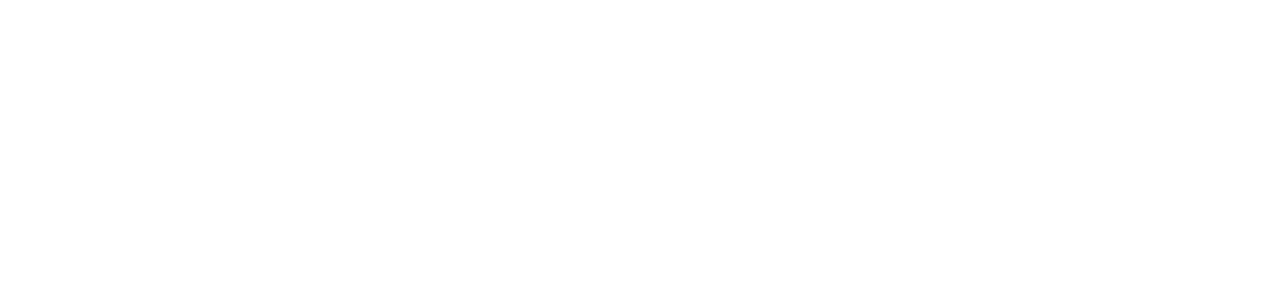
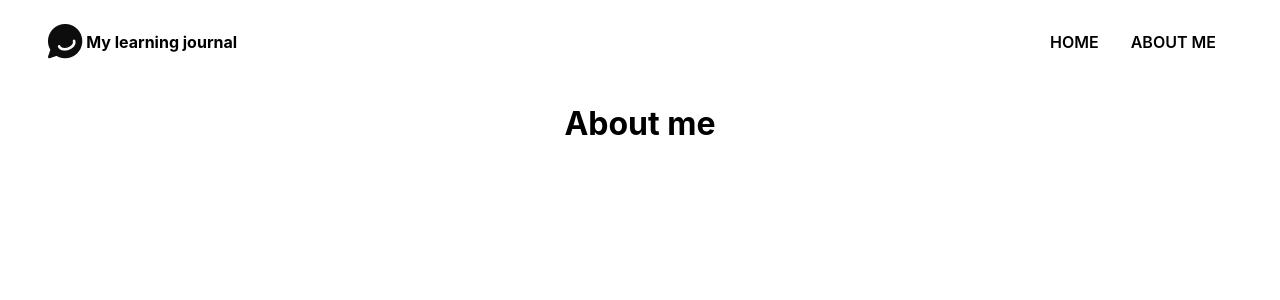
Before and after one commit to ThomasR1997/learning-journal, a React (Create React App) app: page /#/about-page in a window 1280 px wide. Shown: the top 300 px of the page. Built offline with nearby package versions, Linux system fonts and the light colour scheme.

Commit message:
feat/ added Navbar and working links

```diff
--- a/package.json
+++ b/package.json
@@ -9,6 +9,7 @@
     "@testing-library/user-event": "^13.5.0",
     "react": "^18.2.0",
     "react-dom": "^18.2.0",
+    "react-router-dom": "^6.8.1",
     "react-scripts": "5.0.1",
     "styled-components": "^5.3.6",
     "web-vitals": "^2.1.4"
--- a/src/App.js
+++ b/src/App.js
@@ -1,7 +1,12 @@
 import "./App.css";
+import { Navbar } from "./components/Navbar";
 
 function App() {
-  return <div className="App"></div>;
+  return (
+    <div className="App">
+      <Navbar />
+    </div>
+  );
 }
 
 export default App;
--- /dev/null
+++ b/src/components/Navbar.js
@@ -0,0 +1,32 @@
+import { Routes, Route } from "react-router-dom";
+import { AboutPage } from "../pages/aboutPage/AboutPage";
+import { HomePage } from "../pages/homePage/HomePage";
+import { LandingPage } from "../pages/landingPage/LandingPage";
+import { FlexBox, StyledLink, StyledNav } from "./StyledComponents";
+
+import logo from "../images/image 17.png";
+export const Navbar = () => {
+  return (
+    <>
+      <StyledNav>
+        <FlexBox>
+          <img src={logo} alt="logo" />
+          <StyledLink alt to="/landing-page">
+            My learning journal
+          </StyledLink>
+        </FlexBox>
+
+        <div>
+          <StyledLink to="/home-page">HOME</StyledLink>
+          <StyledLink to="/about-page">ABOUT ME</StyledLink>
+        </div>
+      </StyledNav>
+
+      <Routes>
+        <Route path="*" element={<LandingPage />} />
+        <Route path="/home-page" element={<HomePage />} />
+        <Route path="/about-page" element={<AboutPage />} />
+      </Routes>
+    </>
+  );
+};
--- a/src/components/StyledComponents.js
+++ b/src/components/StyledComponents.js
@@ -1 +1,26 @@
+import { NavLink } from "react-router-dom";
 import styled from "styled-components";
+
+// Styling for nav div
+export const StyledNav = styled.div`
+  display: flex;
+  justify-content: space-between;
+  align-items: center;
+
+  padding: 1.5em 3em;
+`;
+
+// Styling for NavLink
+export const StyledLink = styled(NavLink)`
+  color: black;
+  text-decoration: none;
+  margin: ${(props) => (props.alt ? "0.2em" : "1em")};
+  font-weight: ${(props) => (props.alt ? "700" : "600")};
+`;
+
+// Utility div for placement
+export const FlexBox = styled.div`
+  display: flex;
+  align-items: center;
+  justify-content: center;
+`;
--- a/src/pages/aboutPage/AboutPage.js
+++ b/src/pages/aboutPage/AboutPage.js
@@ -1 +1,7 @@
-export const AboutPage = () => {};
+export const AboutPage = () => {
+  return (
+    <div>
+      <h1>About me</h1>
+    </div>
+  );
+};
--- a/src/pages/homePage/HomePage.js
+++ b/src/pages/homePage/HomePage.js
@@ -1 +1,7 @@
-export const HomePage = () => {};
+export const HomePage = () => {
+  return (
+    <div>
+      <h1>Home</h1>
+    </div>
+  );
+};
--- a/src/pages/landingPage/LandingPage.js
+++ b/src/pages/landingPage/LandingPage.js
@@ -1 +1,7 @@
-export const LandingPage = () => {};
+export const LandingPage = () => {
+  return (
+    <div>
+      <h1>Landing Page</h1>
+    </div>
+  );
+};
```
Also changed, not shown: src/index.js (+9 -8 lines), 1 other file (tests, documents, lock files or other folders).
